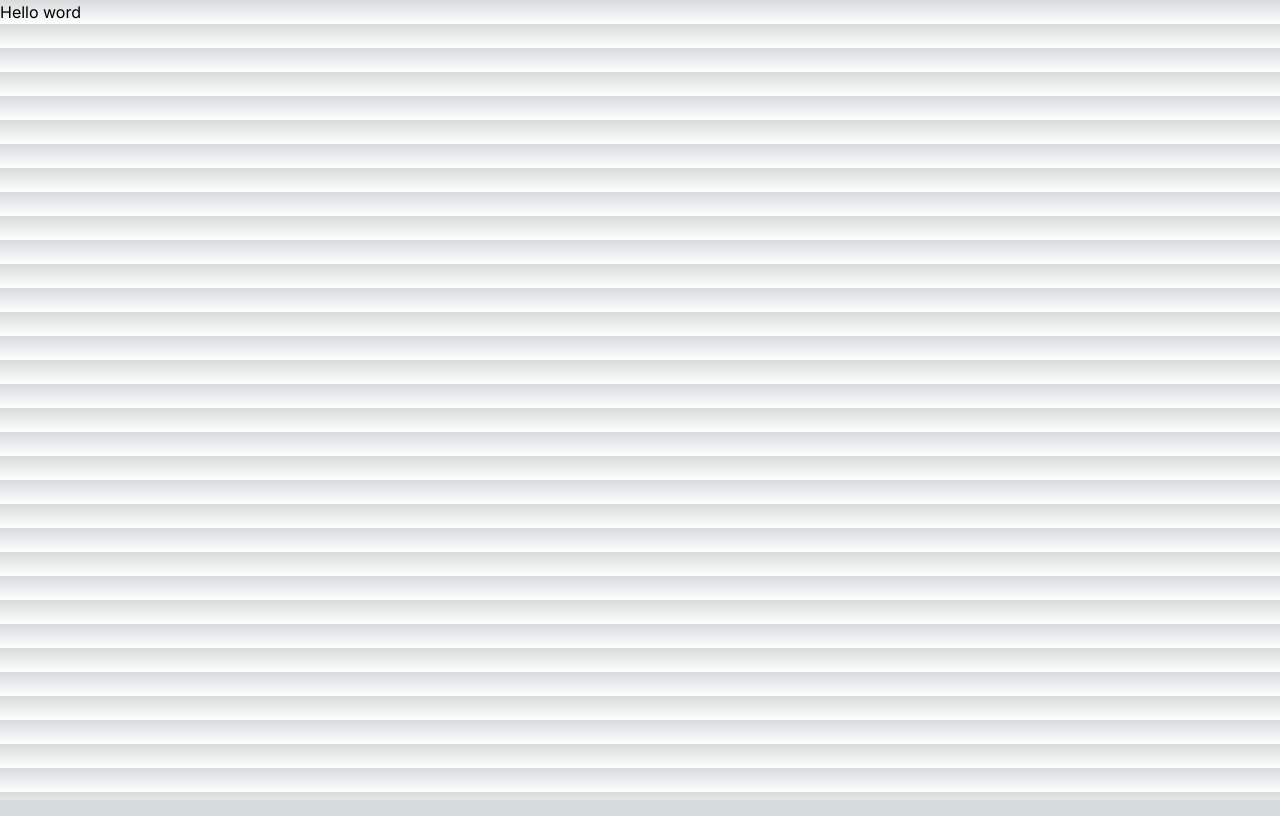
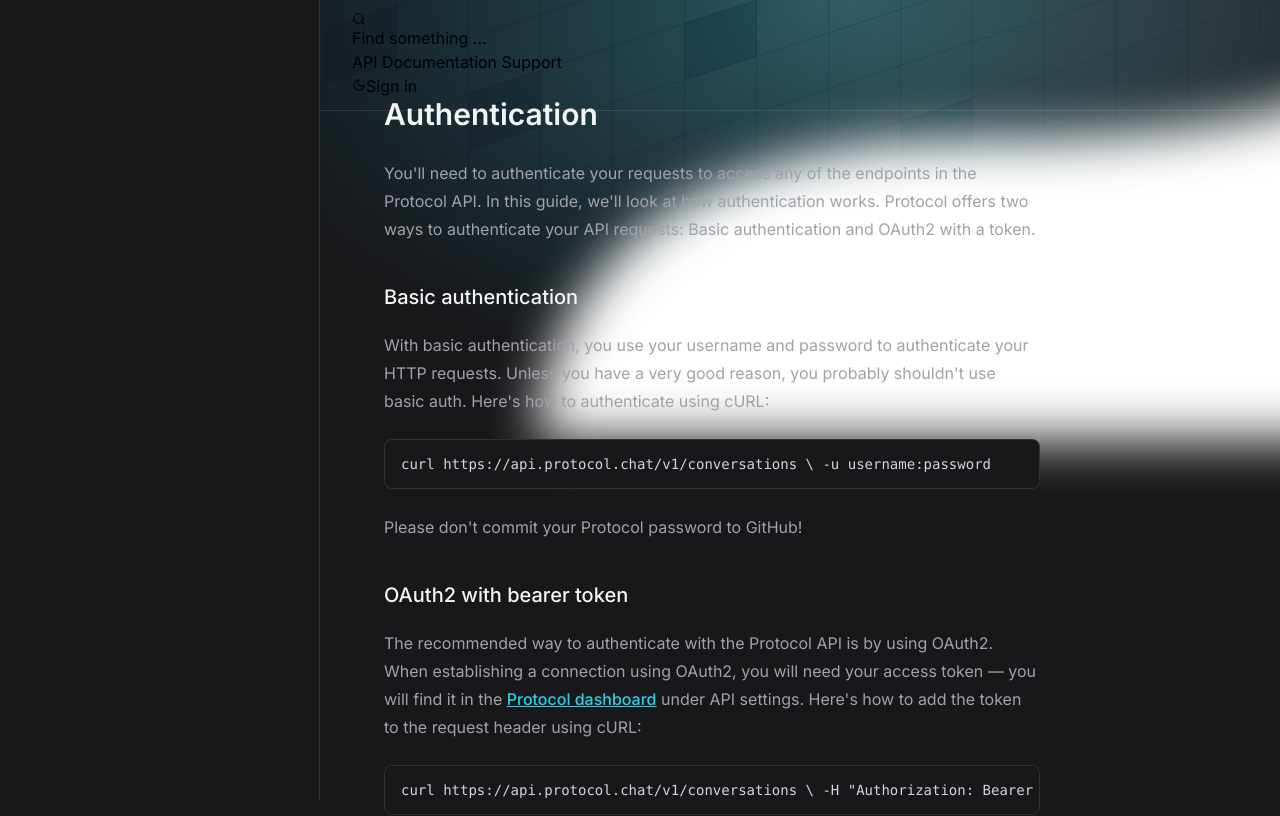
Before and after one commit to FranciscoYlderlan/ui-tailwind, a Next.js app: page / in a window 1280 px wide. Shown: the top 816 px of the page. Built offline with nearby package versions, Linux system fonts and the light colour scheme.

Commit message:
:sparkles: feat: Added prose styling into tailwindcss

```diff
--- a/package.json
+++ b/package.json
@@ -9,6 +9,8 @@
     "lint": "next lint"
   },
   "dependencies": {
+    "@tailwindcss/typography": "^0.5.10",
+    "lucide-react": "^0.279.0",
     "next": "latest",
     "react": "latest",
     "react-dom": "latest"
--- a/src/app/globals.css
+++ b/src/app/globals.css
@@ -18,10 +18,11 @@
 
 body {
   color: rgb(var(--foreground-rgb));
-  background: linear-gradient(
+  /* background: linear-gradient(
       to bottom,
       transparent,
       rgb(var(--background-end-rgb))
     )
-    rgb(var(--background-start-rgb));
+    rgb(var(--background-start-rgb)); */
+    /* background: linear-gradient(180deg, rgba(17,24,39,1) 0%, rgba(3,7,18,1) 100%); */
 }
--- a/src/app/layout.tsx
+++ b/src/app/layout.tsx
@@ -7,6 +7,7 @@
 
 import { Sidebar } from '@/components/Sidebar'
 import { Header } from '@/components/Header'
+import { HeroPattern } from '@/components/HeroPattern'
 
 export const metadata: Metadata = {
   title: 'Create Next App',
@@ -22,9 +23,13 @@
     <html lang="en" className={inter.className}>
       <body className="bg-zinc-900">
         <Sidebar/>
-        <div>
+        <div className='ml-80 relative h-screen'>
           <Header/>
-          {children}
+          <HeroPattern />
+          <div className='py-24 max-w-4xl px-8 mx-auto'>
+            {children}
+          </div>
+
         </div>
       </body>
     </html>
--- a/src/app/page.tsx
+++ b/src/app/page.tsx
@@ -1,6 +1,29 @@
 
 export default function Home() {
   return (
-    <h1>Hello word</h1>
+    <main className="prose prose-invert prose-headings:text-zinc-100 prose-headings:font-semibold
+    prose-h1:text-3xl prose-h2:text-xl prose-h2:font-medium prose-p:text-zinc-400
+    prose-pre:bg-zinc-900 prose-pre:border prose-pre:border-white/10 prose-pre:rounded-lg prose-a:text-cyan-400">
+      <h1 id="authentication">Authentication</h1>
+      <p>You&#39;ll need to authenticate your requests to access any of the endpoints in the Protocol API. In this guide, we&#39;ll look at how authentication works. Protocol offers two ways to authenticate your API requests: Basic authentication and OAuth2 with a token.</p>
+      <h2 id="basic-authentication">Basic authentication</h2>
+      <p>With basic authentication, you use your username and password to authenticate your HTTP requests. Unless you have a very good reason, you probably shouldn&#39;t use basic auth. Here&#39;s how to authenticate using cURL:</p>
+      <pre>
+        <code className="language-bash">curl https://api.protocol.chat/v1/conversations \
+        -u username:password
+        </code>
+      </pre>
+      <p>Please don&#39;t commit your Protocol password to GitHub!</p>
+      <h2 id="oauth2-with-bearer-token">OAuth2 with bearer token</h2>
+      <p>The recommended way to authenticate with the Protocol API is by using OAuth2. When establishing a connection using OAuth2, you will need your access token — you will find it in the <a href="#">Protocol dashboard</a> under API settings. Here&#39;s how to add the token to the request header using cURL:</p>
+      <pre>
+        <code className="language-bash">curl https://api.protocol.chat/v1/conversations \
+        -H &quot;Authorization: Bearer token&quot;
+        </code>
+      </pre>
+      <p>Always keep your token safe and reset it if you suspect it has been compromised.</p>
+      <h2 id="using-an-sdk">Using an SDK</h2>
+      <p>If you use one of our official SDKs, you won&#39;t have to worry about any of the above — fetch your access token from the <a href="#">Protocol dashboard</a> under API settings, and the client library will take care of the rest. All the client libraries use OAuth2 behind the scenes.</p>
+    </main>
   )
 }
--- a/src/components/GridPattern.tsx
+++ b/src/components/GridPattern.tsx
@@ -0,0 +1,48 @@
+import { SVGProps, useId } from 'react'
+
+interface GridPatternProps extends SVGProps<SVGSVGElement> {
+  width: number
+  height: number
+  squares: Array<[number, number]>
+}
+
+export function GridPattern({ width, height, x, y, squares, ...props }: GridPatternProps) {
+  let patternId = useId()
+
+  return (
+    <svg aria-hidden="true" {...props}>
+      <defs>
+        <pattern
+          id={patternId}
+          width={width}
+          height={height}
+          patternUnits="userSpaceOnUse"
+          x={x}
+          y={y}
+        >
+          <path d={`M.5 ${height}V.5H${width}`} fill="none" />
+        </pattern>
+      </defs>
+      <rect
+        width="100%"
+        height="100%"
+        strokeWidth={0}
+        fill={`url(#${patternId})`}
+      />
+      {squares && (
+        <svg x={x} y={y} className="overflow-visible">
+          {squares.map(([x, y]) => (
+            <rect
+              strokeWidth="0"
+              key={`${x}-${y}`}
+              width={width + 1}
+              height={height + 1}
+              x={x * width}
+              y={y * height}
+            />
+          ))}
+        </svg>
+      )}
+    </svg>
+  )
+}
--- a/src/components/Header.tsx
+++ b/src/components/Header.tsx
@@ -1,3 +1,27 @@
+import { Search, Moon } from 'lucide-react'
+
 export function Header() {
-    return <header></header>
+    return (
+    <header className="fixed top-0 left-80 right-0 px-8 py-3 border-b border-white/10 ">
+        <button>
+            <Search size={14}/>
+            <span>Find something ...</span>
+        </button>
+        <div>
+            <nav>
+                <a href=""> API</a>
+                <a href=""> Documentation</a>
+                <a href=""> Support</a>
+            </nav>
+            <div>
+                <button>
+                    <Moon size={14}/>
+                </button>
+                <button>
+                    Sign in
+                </button>
+            </div>
+        </div>
+    </header>
+    )
 }
--- a/src/components/HeroPattern.tsx
+++ b/src/components/HeroPattern.tsx
@@ -0,0 +1,32 @@
+import { GridPattern } from "./GridPattern";
+
+export function HeroPattern() {
+  return (
+    <div className="absolute inset-0 -z-10 mx-0 max-w-none overflow-hidden">
+      <div className="absolute left-1/2 top-0 ml-[-38rem] h-[25rem] w-[81.25rem] dark:[mask-image:linear-gradient(white,transparent)]">
+        <div className="absolute inset-0 bg-gradient-to-r from-cyan-600 to-cyan-200 opacity-40 [mask-image:radial-gradient(farthest-side_at_top,white,transparent)] dark:from-cyan-600/30 dark:to-cyan-200/30 dark:opacity-100">
+          <GridPattern
+            width={72}
+            height={56}
+            x="-12"
+            y="4"
+            squares={[
+              [4, 3],
+              [2, 1],
+              [7, 3],
+              [10, 6],
+            ]}
+            className="absolute inset-x-0 inset-y-[-50%] h-[200%] w-full skew-y-[-18deg] fill-black/40 stroke-black/50 mix-blend-overlay dark:fill-white/2.5 dark:stroke-white/5"
+          />
+        </div>
+        <svg
+          viewBox="0 0 1113 440"
+          aria-hidden="true"
+          className="absolute top-0 left-1/2 ml-[-19rem] w-[69.5625rem] fill-white blur-[26px] dark:hidden"
+        >
+          <path d="M.016 439.5s-9.5-300 434-300S882.516 20 882.516 20V0h230.004v439.5H.016Z" />
+        </svg>
+      </div>
+    </div>
+  )
+}
--- a/src/components/Sidebar.tsx
+++ b/src/components/Sidebar.tsx
@@ -1,3 +1,5 @@
 export function Sidebar() {
-    return <aside></aside>
+    return <aside className="border-r border-white/10 w-80 fixed left-0 top-0 bottom-0 p-6">
+
+    </aside>
 }
--- a/tailwind.config.ts
+++ b/tailwind.config.ts
@@ -2,8 +2,7 @@
 
 const config: Config = {
   content: [
-    './src/pages/**/*.{tsx}',
-
+    './src/**/*.tsx',
   ],
   theme: {
     extend: {
@@ -14,6 +13,8 @@
       },
     },
   },
-  plugins: [],
+  plugins: [
+    require("@tailwindcss/typography"),
+  ],
 }
 export default config
```
Also changed, not shown: src/components/icons/Logo.tsx (added, +7 -0 lines), 1 other file (tests, documents, lock files or other folders).
